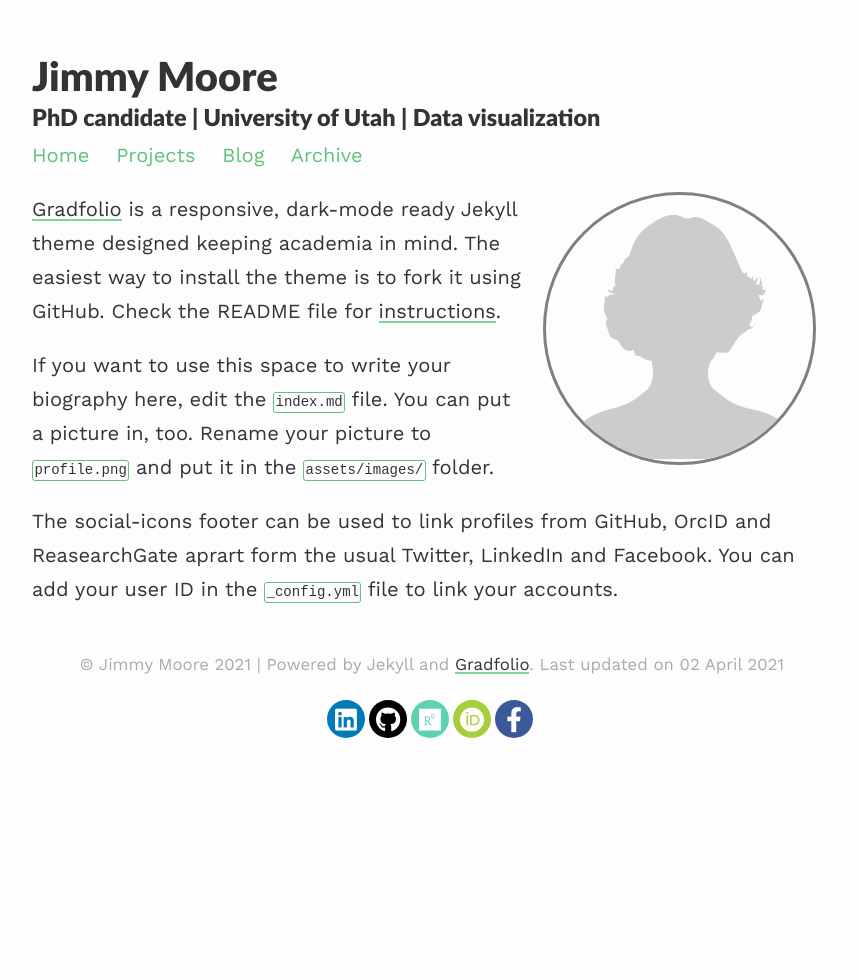
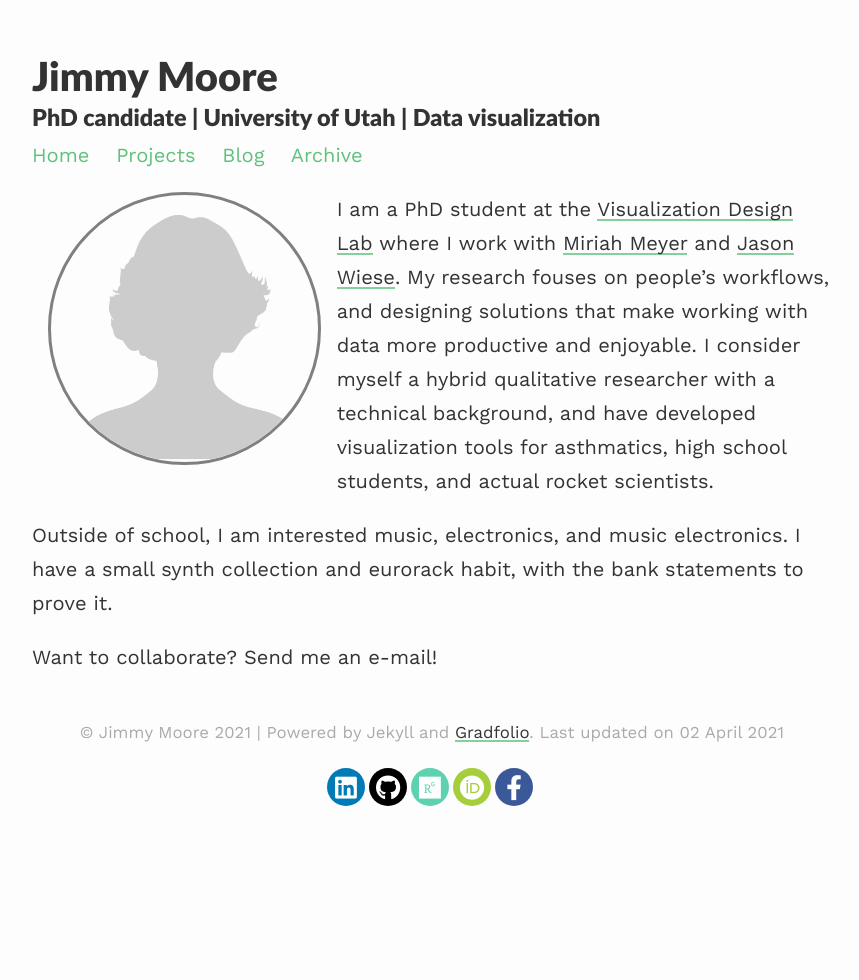
Before and after one commit to UtahJimmy/utahjimmy.github.io, a Jekyll site: the page built from index.md, in a window 1280 px wide. Shown: the whole page, without its empty margins (208-1067 px from the left). Built offline with Jekyll 4.4.1, drawn with Linux system fonts in a browser that asks for light colours; nearby versions of some CDN libraries.

Commit message:
Update landing page

```diff
--- a/index.md
+++ b/index.md
@@ -2,13 +2,13 @@
 layout: about
 permalink: /
 profile:
-  align: right
+  align: left
   image: profile.png
 published: true
 ---
 
-[Gradfolio](https://github.com/jitinnair1/gradfolio){:target="_blank"} is a responsive, dark-mode ready Jekyll theme designed keeping academia in mind. The easiest way to install the theme is to fork it using GitHub. Check the README file for [instructions](https://github.com/jitinnair1/gradfolio#installation){:target="_blank"}.
+I am a PhD student at the [Visualization Design Lab](https://vdl.sci.utah.edu/) where I work with [Miriah Meyer](https://www.cs.utah.edu/~miriah/) and [Jason Wiese](https://www.cs.utah.edu/~wiese/).  My research fouses on people's workflows, and designing solutions that make working with data more productive and enjoyable.   I consider myself a hybrid qualitative researcher with a technical background, and have developed visualization tools for asthmatics, high school students, and actual rocket scientists.
 
-If you want to use this space to write your biography here, edit the `index.md` file. You can put a picture in, too. Rename your picture to `profile.png` and put it in the `assets/images/` folder.
+Outside of school, I am interested music, electronics, and music electronics.  I have a small synth collection and eurorack habit, with the bank statements to prove it.
 
-The social-icons footer can be used to link profiles from GitHub, OrcID and ReasearchGate aprart form the usual Twitter, LinkedIn and Facebook. You can add your user ID in the `_config.yml` file to link your accounts.
+Want to collaborate?  Send me an e-mail!
```
